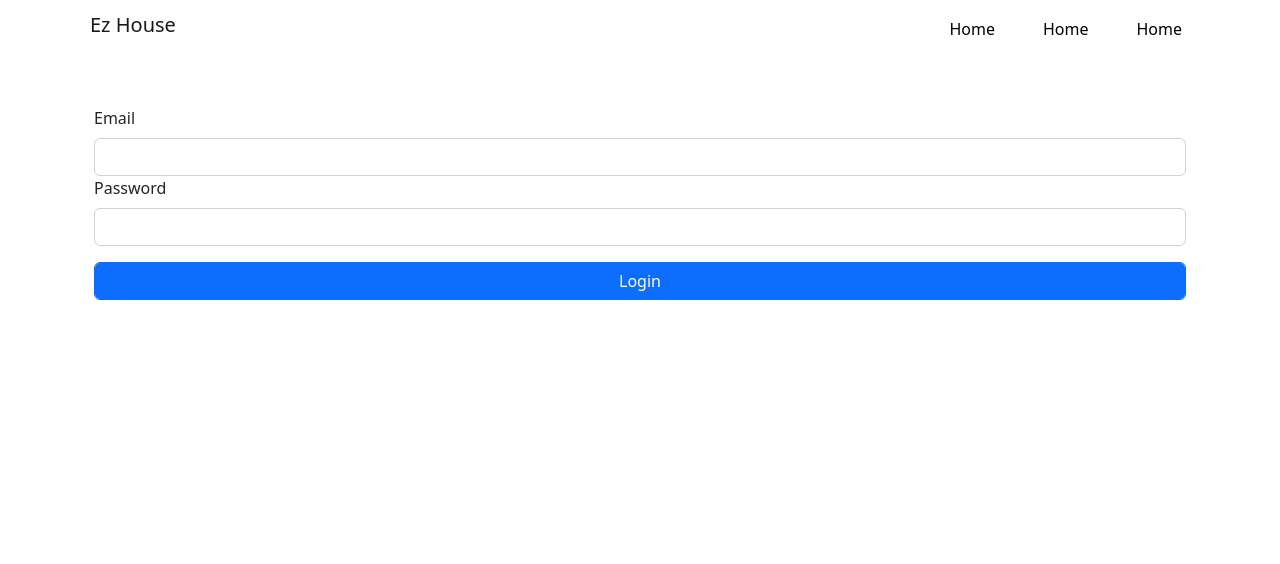
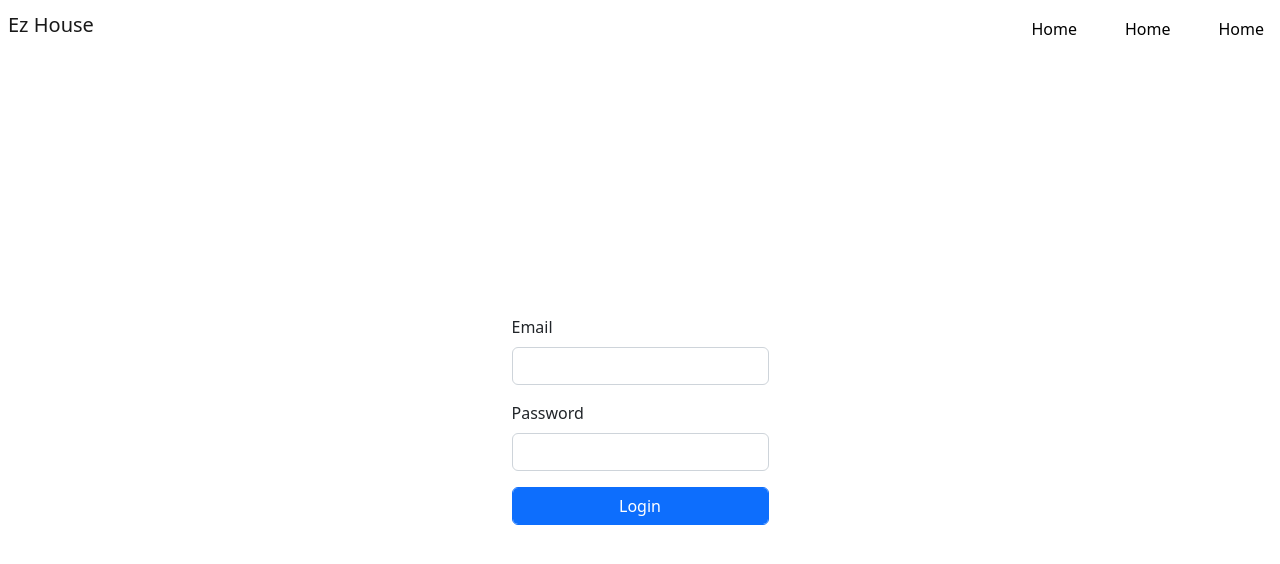
Before and after one commit to nviilways/ez-house-fe, a React (Create React App) app: page /login in a window 1280 px wide. Shown: the top 564 px of the page. Built offline with nearby package versions, Linux system fonts and the light colour scheme.

Commit message:
feat: refactor login and register

```diff
--- a/src/App.tsx
+++ b/src/App.tsx
@@ -14,7 +14,7 @@ import UpdateUser from "./pages/UpdateUser";
 
 function App() {
   return (
-    <div>
+    <div className="pt-5">
       <Routes>
         <Route element={<NavBar />}>
           <Route index path="/" element={<Home />} />
--- a/src/component/Input/index.tsx
+++ b/src/component/Input/index.tsx
@@ -3,7 +3,7 @@ import InputConfig from "../../interface/input";
 function Input(props: InputConfig) {
   return (
     <div>
-      <label className="form-label" htmlFor={props.id}>{props.label}</label>
+      <label className="form-label mt-3" htmlFor={props.id}>{props.label}</label>
       <input
         type={props.type}
         min={props.min}
--- a/src/component/NavBar/index.tsx
+++ b/src/component/NavBar/index.tsx
@@ -1,9 +1,10 @@
 import { NavLink, Outlet } from "react-router-dom";
+import "./navbar.scss"
 
 function NavBar() {
   return (
     <div className="container">
-      <nav className="navbar navbar-expand-lg">
+      <nav className="navbar fixed-top navbar-expand-lg">
         <div>
             <h3 className="navbar-brand ms-2">
                 Ez House
--- /dev/null
+++ b/src/component/NavBar/navbar.scss
@@ -0,0 +1,3 @@
+.container {
+    height: 85vh;
+}
--- a/src/component/Select/index.tsx
+++ b/src/component/Select/index.tsx
@@ -3,7 +3,7 @@ import SelectProps from "../../interface/props/select";
 function Select(props: SelectProps) {
   return (
     <div>
-      <label className="form-label">{props.label}</label>
+      <label className="form-label mt-3">{props.label}</label>
       <select
         className="form-select"
         name={props.name}
--- a/src/index.scss
+++ b/src/index.scss
@@ -10,3 +10,7 @@ code {
   font-family: source-code-pro, Menlo, Monaco, Consolas, 'Courier New',
     monospace;
 }
+
+html, body, #root,#app, #app>div {
+  height: 100%
+}
--- a/src/pages/Login/index.tsx
+++ b/src/pages/Login/index.tsx
@@ -44,7 +44,7 @@ function Login() {
   }, [data?.data?.token, isSuccess, navigate, setCookies])
 
   return (
-    <div className="container">
+    <div className="container login d-flex align-items-center justify-content-center">
       <form className="mt-5" onSubmit={(e) => handleSubmit(e)}>
         <Input label="Email" type="email" name="email" id="email" handle={(e) => handleEmail(e)} />
         <Input label="Password" type="password" name="password" id="password" handle={(e) => handlePassword(e)} />
--- a/src/pages/Register/index.tsx
+++ b/src/pages/Register/index.tsx
@@ -1,5 +1,6 @@
 import { useEffect, useState } from "react";
 import { useNavigate } from "react-router-dom";
+import Button from "../../component/Button";
 import Input from "../../component/Input";
 import Select from "../../component/Select";
 import SelectConfig from "../../interface/select";
@@ -56,8 +57,7 @@ function Register() {
   });
 
   return (
-    <div>
-      <div className="container">
+      <div className="container h-100 d-flex justify-content-center align-items-center">
         <form className="mt-5" onSubmit={(e) => handleSubmit(e)}>
           <Input
             label="Email"
@@ -79,12 +79,9 @@ function Register() {
             config={options}
             handle={(e) => handleCity(e)}
           />
-          <button type="submit" className="form-control btn btn-primary">
-            Register
-          </button>
+          <Button type="submit" label="Register" />
         </form>
       </div>
-    </div>
   );
 }
 
```
